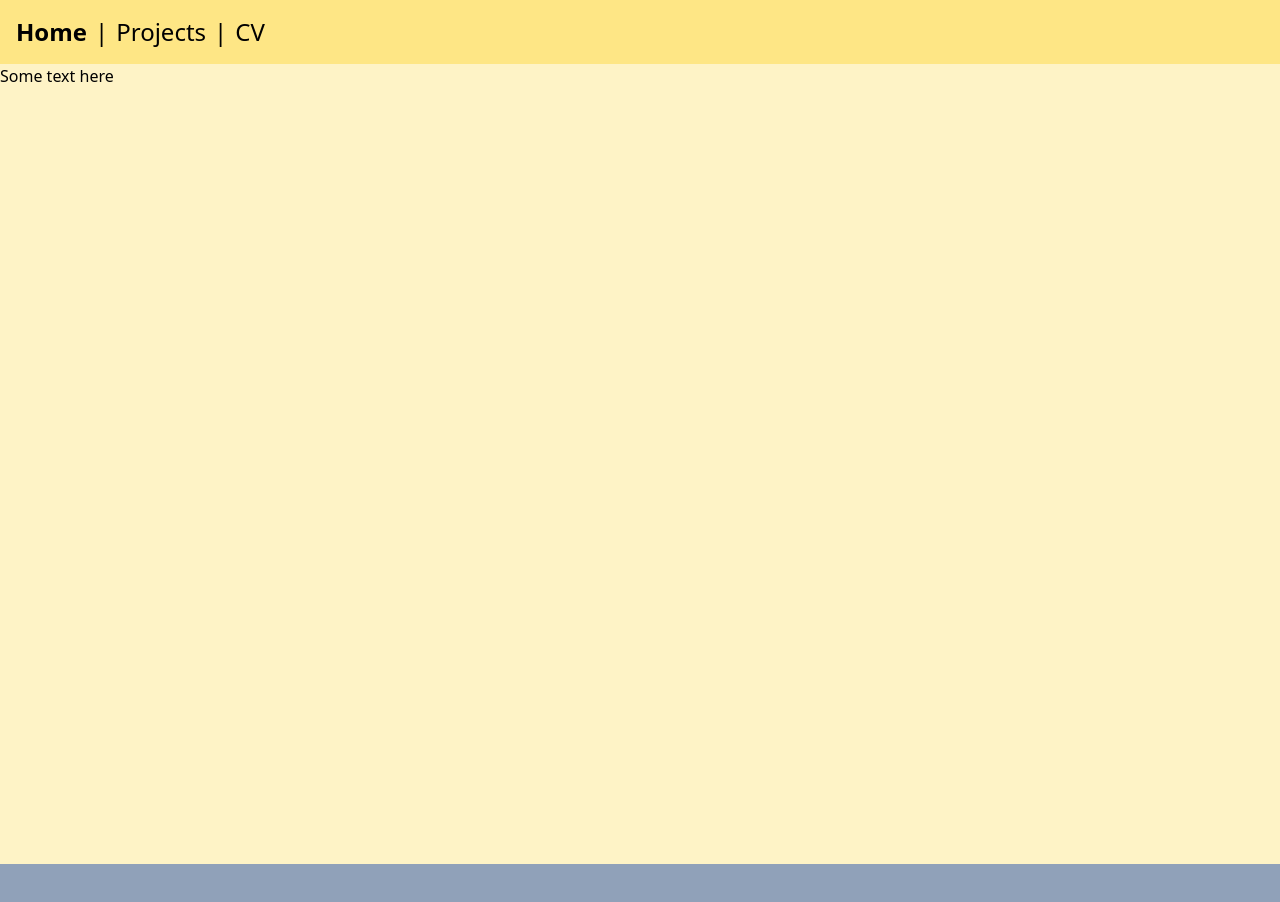
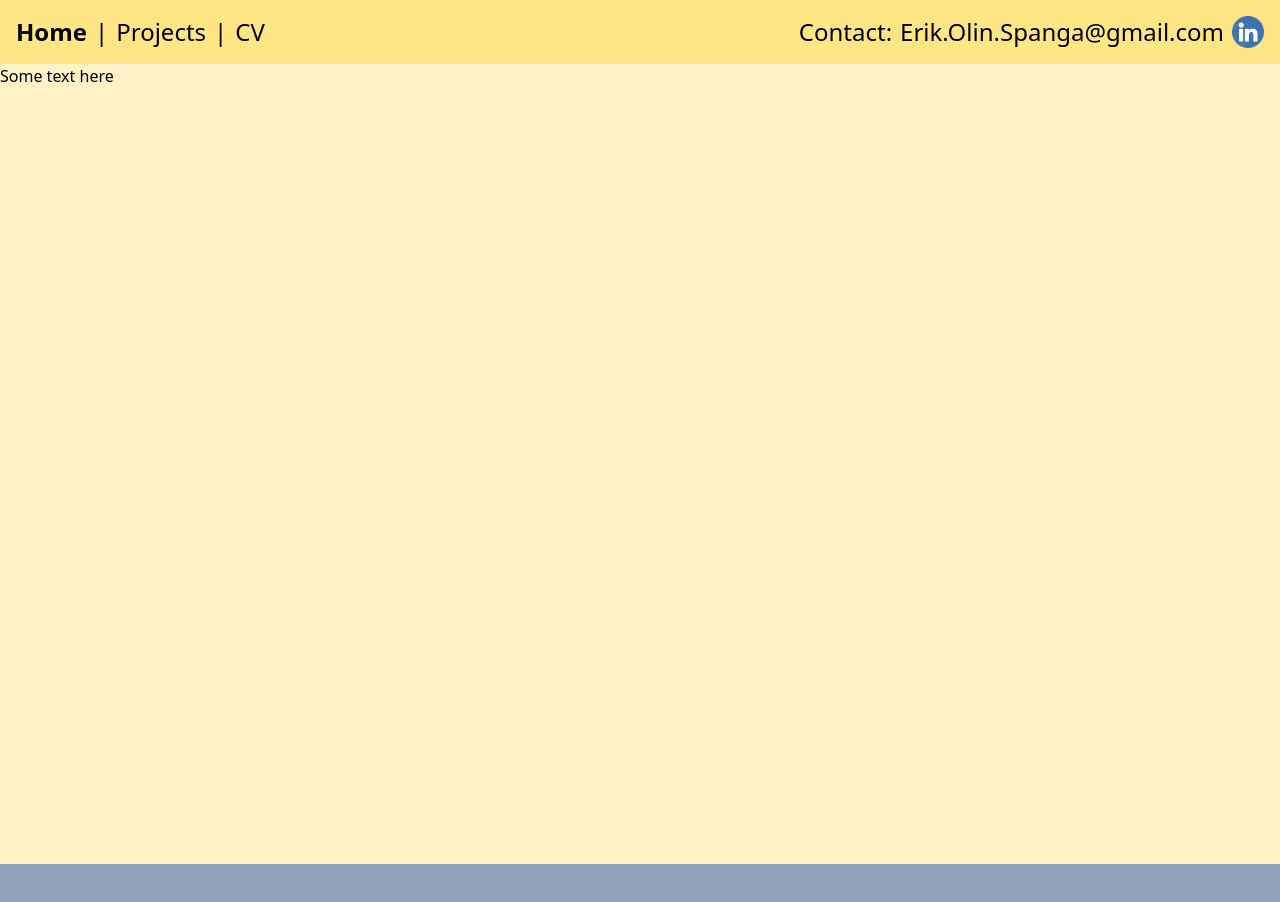
Before and after one commit to TibbersEvolved/portfolio2025, a React (Vite) app in the folder portfolio-app/: page / in a window 1280 px wide. Shown: the top 902 px of the page. Built offline with nearby package versions, Linux system fonts and the light colour scheme.

Commit message:
Added contact info and link to linkedin

```diff
--- a/portfolio-app/index.html
+++ b/portfolio-app/index.html
@@ -12,7 +12,7 @@
     <link rel="apple-touch-icon" href="/logo192.png" />
     <link href="/src/styles.css" rel="stylesheet" />
     <link rel="manifest" href="/manifest.json" />
-    <title>Create TanStack App - my-app</title>
+    <title>Erik Olin Portfolio</title>
   </head>
   <body>
     <div id="app"></div>
--- a/portfolio-app/src/components/shared/navbar.tsx
+++ b/portfolio-app/src/components/shared/navbar.tsx
@@ -1,9 +1,11 @@
 import { Link } from "@tanstack/react-router";
+import imgLinkedin from "../../assets/linkedinImg.png";
 
 export default function Navbar() {
   return (
     <>
-      <header className="flex justify-normal gap-2 p-2 lg:p-4 bg-amber-200 w-auto text-lg m:text-xl lg:text-2xl text-center">
+      <header className="flex justify-between gap-2 p-2 lg:p-4 bg-amber-200 w-auto text-lg m:text-xl lg:text-2xl text-center">
+        <section className="flex justify-normal gap-2">
           <Link
             to="/"
             className="hover:text-white transition-colors duration-100"
@@ -36,6 +38,17 @@ export default function Navbar() {
           >
             CV
           </Link>{" "}
+        </section>
+        <section className="flex justify-normal gap-2">
+          <div>Contact:</div>
+          <div>Erik.Olin.Spanga@gmail.com</div>
+          <a
+            href="https://www.linkedin.com/in/erik-olin-608a2611b/"
+            target="_blank"
+          >
+            <img src={imgLinkedin} className="size-8 p-0 m-0"></img>
+          </a>
+        </section>
       </header>
     </>
   );
```
Also changed, not shown: portfolio-app/src/assets/linkedinImg.png (added). Lines whose indentation alone changed are shown as unchanged.
